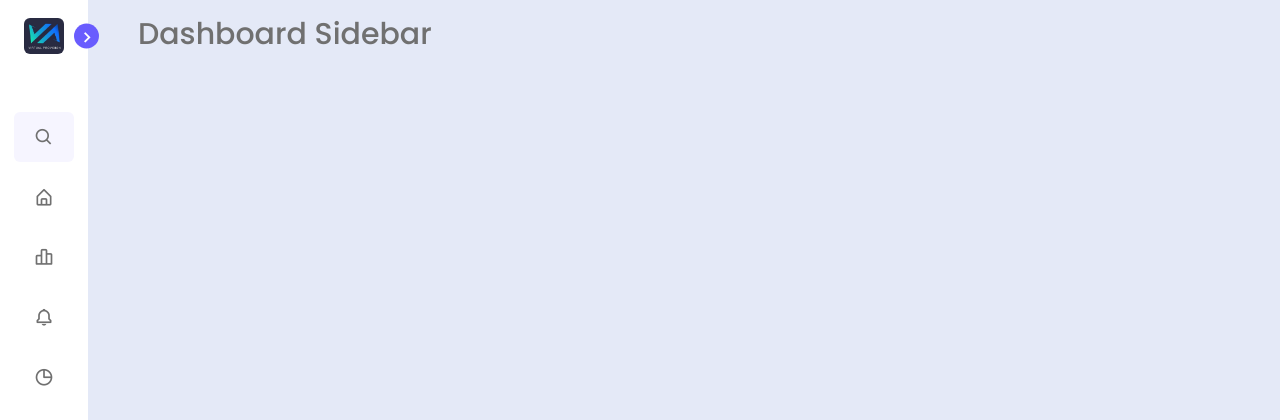
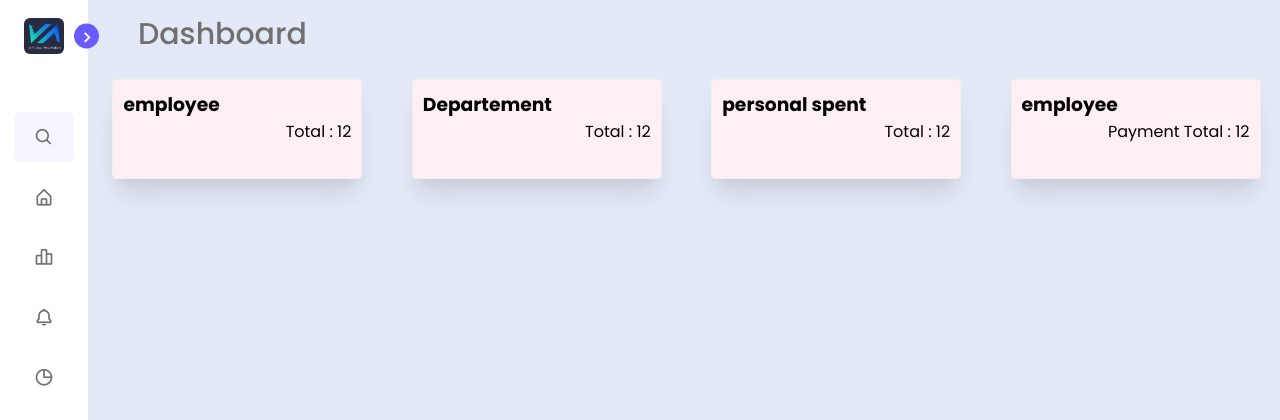
Before and after one commit to hollyufo/payment-management, a PHP site: page /php-user-authentication/dashboard.php in a window 1280 px wide. Shown: the top 420 px of the page. Run offline with PHP 8.4, Linux system fonts and the light colour scheme; a user stored in the database is signed in.

```diff
--- a/controllers/time.php
+++ b/controllers/time.php
@@ -1,5 +1,5 @@
 <?php
-    if(time() - $_SESSION['timestamp'] > 30) { //subtract new timestamp from the old one
+    if(time() - $_SESSION['timestamp'] > 86400) { //subtract new timestamp from the old one
         echo"<script>alert('15 Minutes over!');</script>";
         unset($_SESSION['id'], $_SESSION['firstname'], $_SESSION['lastname'], $_SESSION['email'], $_SESSION['mobilenumber'], $_SESSION['token'], $_SESSION['login'], $_SESSION['login']);
         header('Location:  index.php'); //redirect to index.php
--- a/css/dashboard.css
+++ b/css/dashboard.css
@@ -307,3 +307,32 @@ body.dark .switch::before{
 body.dark .home .text{
     color: var(--text-color);
 }
+.container{
+    padding-left: 15px;
+    display: flex;
+    row-gap: 20px;
+    column-gap: 20px;
+    flex-wrap: wrap;
+    justify-content: space-evenly;
+}
+/* cards */
+.card {
+    border-radius: 4px;
+    border: 1px solid #EFEFEF;
+    background-color: #FDEFF4;
+    padding: 10px;
+    margin:10px;
+    box-shadow: rgba(0, 0, 0, 0.1) 0px 20px 25px -5px, rgba(0, 0, 0, 0.04) 0px 10px 10px -5px;
+    min-width: 200px;
+    max-width: 250px;
+    width: 22%;
+    height: 100px;
+
+}
+.text12{
+    display: flex;
+    flex-direction: column;
+}
+.ctext{
+    align-self: flex-end;
+}
--- a/dashboard.php
+++ b/dashboard.php
@@ -13,14 +13,13 @@
     <meta charset="UTF-8">
     <meta http-equiv="X-UA-Compatible" content="IE=edge">
     <meta name="viewport" content="width=device-width, initial-scale=1.0">
-
     <!----======== CSS ======== -->
     <link rel="stylesheet" href="./css/dashboard.css">
 
     <!----===== Boxicons CSS ===== -->
     <link href='https://unpkg.com/boxicons@2.1.1/css/boxicons.min.css' rel='stylesheet'>
 
-    <title>Dashboard Sidebar Menu</title>
+    <title>Dashboard Sidebar</title>
 </head>
 <body>
     <nav class="sidebar close">
@@ -119,7 +118,33 @@
     </nav>
 
     <section class="home">
-        <div class="text">Dashboard Sidebar</div>
+        <div class="text">Dashboard</div>
+        <div class="container">
+            <div class="card">
+               <div class="text12">
+                   <h3 class="text-center">employee</h3>
+                   <p class="ctext">Total : 12</p>
+               </div>
+            </div>
+            <div class="card">
+               <div class="text12">
+                   <h3 class="text-center">Departement</h3>
+                   <p class="ctext">Total : 12</p>
+               </div>
+            </div>
+            <div class="card">
+               <div class="text12">
+                   <h3 class="text-center">personal spent</h3>
+                   <p class="ctext">Total : 12</p>
+               </div>
+            </div>
+            <div class="card">
+               <div class="text12">
+                   <h3 class="text-center">employee </h3>
+                   <p class="ctext">Payment Total : 12</p>
+               </div>
+            </div>
+        </div>
     </section>
 
     <script src="./js/script.js"></script>
```
